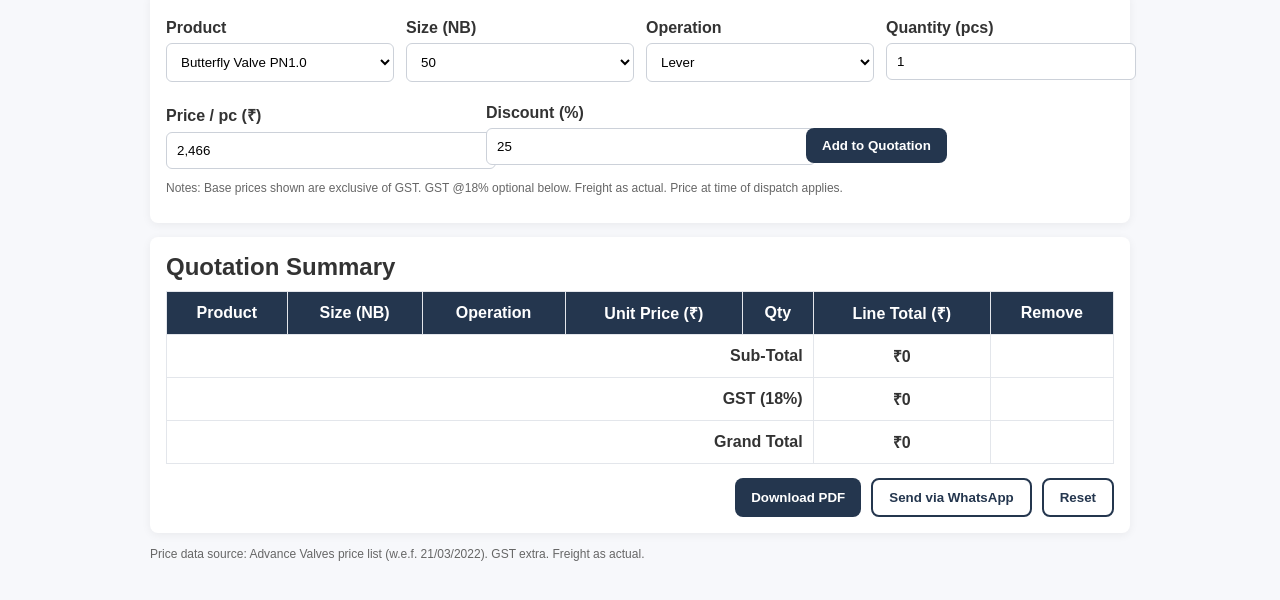
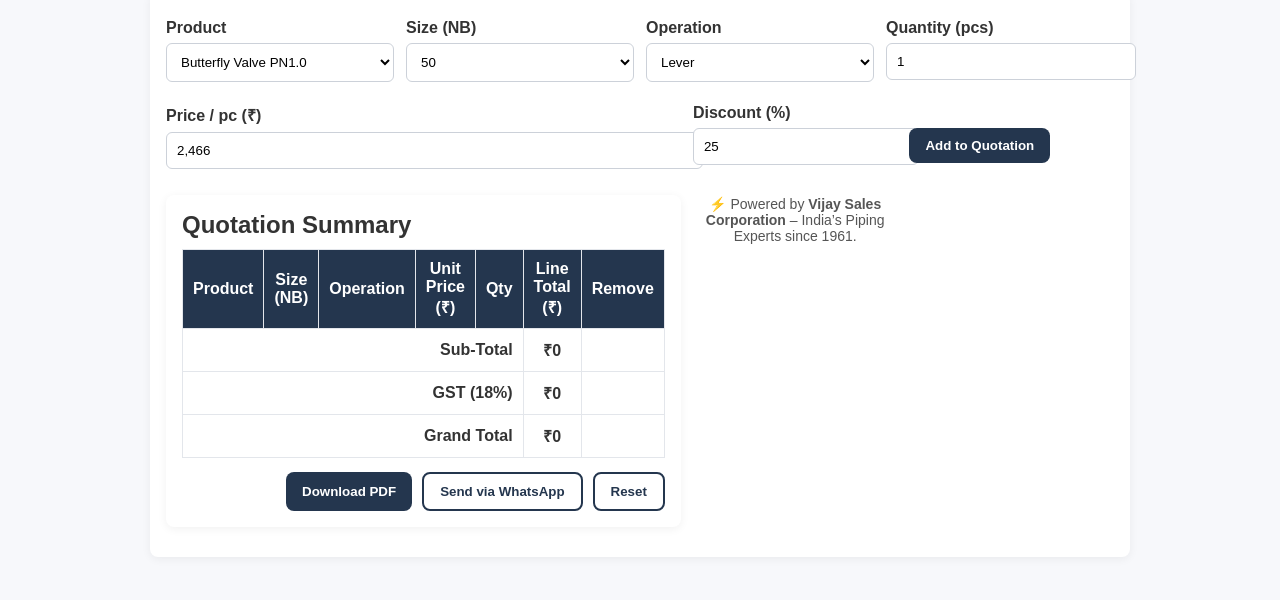
Before and after one commit to punya98/advance-valve-bot, a plain HTML site: page index.html in a window 1280 px wide. Shown: the part 120-720 px from the top of the page. Drawn offline with nearby package versions, Linux system fonts and the light colour scheme.

Commit message:
Update index.html

```diff
--- a/index.html
+++ b/index.html
@@ -73,10 +73,7 @@
         <label>&nbsp;</label>
         <button class="btn" onclick="addItem()">Add to Quotation</button>
       </div>
-    </div>
 
-    <p class="muted">Notes: Base prices shown are exclusive of GST. GST @18% optional below. Freight as actual. Price at time of dispatch applies.</p>
-  </div>
 
   <div class="card">
     <h2 style="margin:0 0 10px">Quotation Summary</h2>
@@ -120,9 +117,10 @@
     </div>
   </div>
 
-  <p class="muted">
-    Price data source: Advance Valves price list (w.e.f. 21/03/2022). GST extra. Freight as actual. <!-- data source citation kept in chat -->
-  </p>
+ <p style="text-align:center; margin-top:15px; font-size:14px; color:#555;">
+  ⚡ Powered by <strong>Vijay Sales Corporation</strong> – India’s Piping Experts since 1961.
+</p>
+
 </main>
 
 <script>
```
